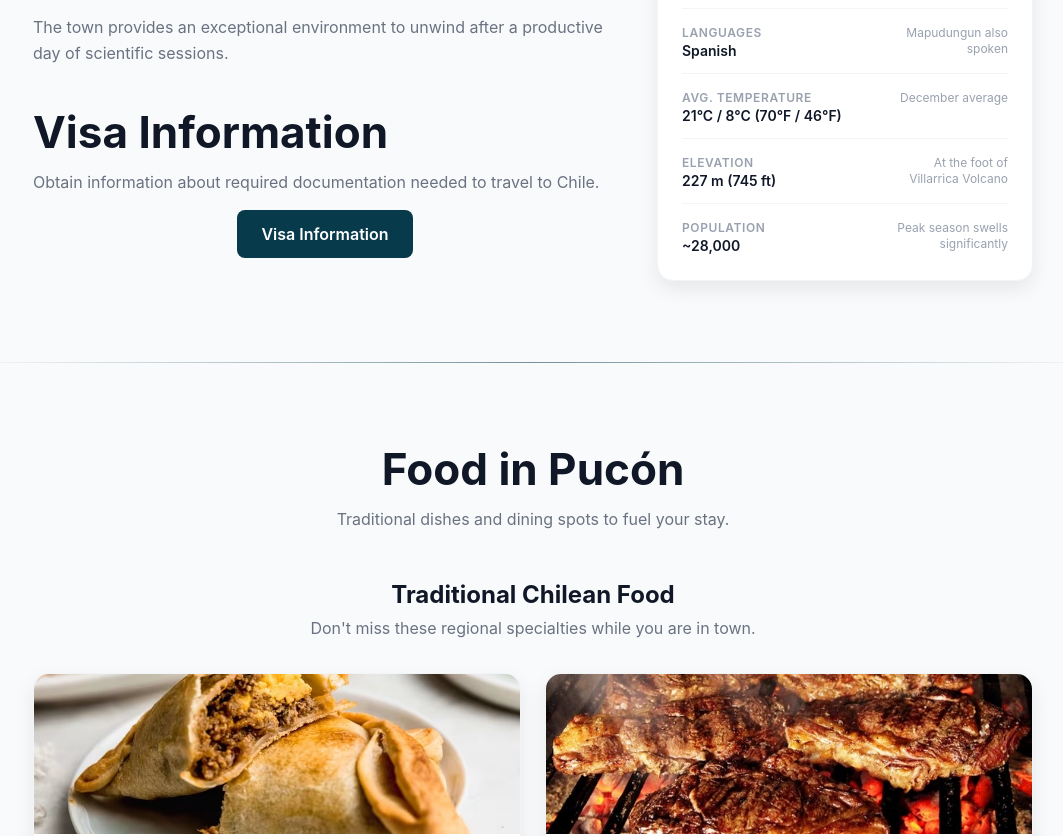
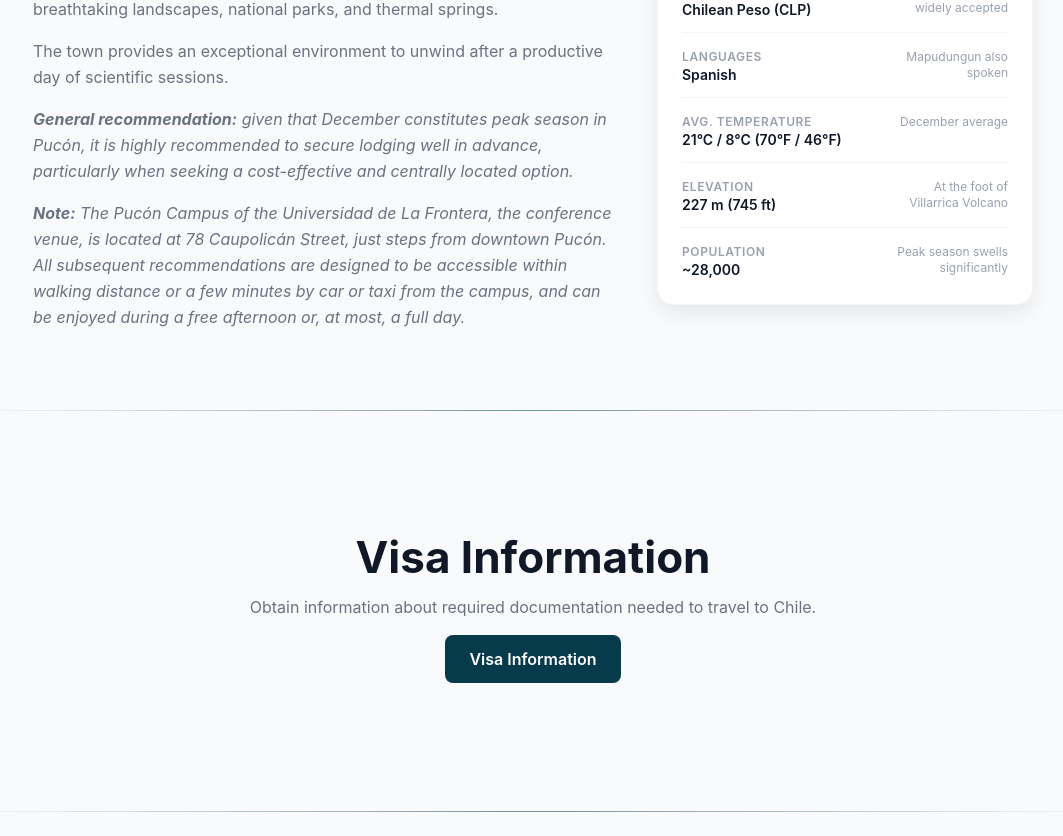
Before and after one commit to CristianR8/WACCI-2026, a Next.js app: page /travel in a window 1280 px wide. Shown: the part 887-1723 px from the top of the page, without its empty margins (107-1170 px from the left). Built offline with nearby package versions, Linux system fonts and the light colour scheme.

Commit message:
Add notes and recommendations

```diff
--- a/src/app/(site)/travel/page.tsx
+++ b/src/app/(site)/travel/page.tsx
@@ -242,7 +242,7 @@ export default function TravelPage() {
         </div>
       </section>
 
-      <section className="py-16 md:py-14 relative overflow-hidden">
+      <section className="py-16 md:py-20 relative overflow-hidden">
         <div className="wrapper">
           <div className="max-w-[1000px] mx-auto">
             <div className="grid md:grid-cols-5 gap-10">
@@ -262,22 +262,23 @@ export default function TravelPage() {
                     The town provides an exceptional environment to unwind after a
                     productive day of scientific sessions.
                   </p>
-                </div>
-                <h2 className="mt-10 text-3xl md:text-title-lg font-bold text-gray-900 mb-3">
-                  Visa Information
-                </h2>
-                <p className="text-gray-500 dark:text-gray-400 max-w-2xl mx-auto">
-                  Obtain information about required documentation needed to travel to Chile.
+                  <p>
+                    <em>
+                      <strong>General recommendation:</strong> given that December constitutes peak
+                      season in Pucón, it is highly recommended to secure lodging well
+                      in advance, particularly when seeking a cost-effective and
+                      centrally located option.
+                    </em>
                   </p>
-                <div className="text-center mb-12">
-                  <a
-                    href=" https://chile.travel/en/good-to-know/entry-and-visa-requirements/"
-                    target="_blank"
-                    rel="noopener noreferrer"
-                    className="inline-flex items-center gap-2 mt-4 px-6 py-3 bg-primary-500 text-white font-semibold rounded-lg hover:bg-primary-600 transition-colors"
-                  >
-                    Visa Information
-                  </a>
+                  <p>
+                    <em>
+                      <strong>Note:</strong> The Pucón Campus of the Universidad de La Frontera, the conference venue,
+                      is located at 78 Caupolicán Street, just steps from downtown Pucón. All subsequent
+                      recommendations are designed to be accessible within walking distance or a few
+                      minutes by car or taxi from the campus, and can be enjoyed during a free
+                      afternoon or, at most, a full day.
+                    </em>
+                  </p>
                 </div>
               </div>
 
@@ -313,18 +314,17 @@ export default function TravelPage() {
         </div>
       </section>
 
-       {/*<SectionDivider />
+      <SectionDivider />
 
       <section className="py-16 md:py-20 bg-gray-50 dark:bg-[#141b29] relative overflow-hidden">
-        <div className="wrapper">
-          <div className="max-w-[1000px] mx-auto">
-            <div className="text-center mb-12">
-              <h2 className="text-3xl md:text-title-lg font-bold text-gray-900 mb-3">
+        <div className="text-center">
+          <h2 className="mt-10 text-3xl md:text-title-lg font-bold text-gray-900 mb-3">
             Visa Information
           </h2>
           <p className="text-gray-500 dark:text-gray-400 max-w-2xl mx-auto">
             Obtain information about required documentation needed to travel to Chile.
           </p>
+          <div className="text-center mb-12">
             <a
               href=" https://chile.travel/en/good-to-know/entry-and-visa-requirements/"
               target="_blank"
@@ -335,9 +335,7 @@ export default function TravelPage() {
             </a>
           </div>
         </div>
-        </div>
-     </section>*/}
-
+      </section>
 
        <SectionDivider />
 
@@ -536,117 +534,6 @@ export default function TravelPage() {
         </div>
       </section>
 
-      {/*<SectionDivider />
-
-      <section className="py-16 md:py-20 bg-gray-50 dark:bg-[#141b29] relative overflow-hidden">
-        <div className="wrapper">
-          <div className="max-w-[1000px] mx-auto">
-            <div className="grid md:grid-cols-2 gap-10">
-              <div>
-                <h2 className="text-2xl font-bold text-gray-900 mb-4">
-                  Travel Guides
-                </h2>
-                <p className="text-gray-500 dark:text-gray-400 leading-relaxed mb-6">
-                  Pucón is often considered Chile&apos;s adventure capital, offering a wide range of
-                  outdoor activities. From trekking Villarrica Volcano and exploring Huerquehue
-                  National Park to relaxing in thermal hot springs like Termas Geométricas,
-                  there&apos;s something for every nature lover.
-                </p>
-                <div className="space-y-3">
-                  <a
-                    href="https://www.chile.travel/en/destinations/pucon/"
-                    target="_blank"
-                    rel="noopener noreferrer"
-                    className="flex items-center gap-3 p-4 rounded-xl border border-gray-100 dark:border-gray-800 bg-white dark:bg-dark-primary shadow-theme-sm hover:shadow-theme-lg transition-shadow"
-                  >
-                    <span className="text-xl">📖</span>
-                    <div>
-                      <h3 className="font-bold text-gray-900 text-sm">
-                        Chile Travel: Pucón
-                      </h3>
-                      <p className="text-xs text-primary-500">English</p>
-                    </div>
-                  </a>
-                  <a
-                    href="https://www.lonelyplanet.com/chile/araucania/pucon"
-                    target="_blank"
-                    rel="noopener noreferrer"
-                    className="flex items-center gap-3 p-4 rounded-xl border border-gray-100 dark:border-gray-800 bg-white dark:bg-dark-primary shadow-theme-sm hover:shadow-theme-lg transition-shadow"
-                  >
-                    <span className="text-xl">🌍</span>
-                    <div>
-                      <h3 className="font-bold text-gray-900 text-sm">
-                        Lonely Planet: Pucón
-                      </h3>
-                      <p className="text-xs text-primary-500">English</p>
-                    </div>
-                  </a>
-                  <a
-                    href="https://puraaventura.com/chile/pucon/"
-                    target="_blank"
-                    rel="noopener noreferrer"
-                    className="flex items-center gap-3 p-4 rounded-xl border border-gray-100 dark:border-gray-800 bg-white dark:bg-dark-primary shadow-theme-sm hover:shadow-theme-lg transition-shadow"
-                  >
-                    <span className="text-xl">🏔️</span>
-                    <div>
-                      <h3 className="font-bold text-gray-900 text-sm">
-                        Pura Aventura: Pucón
-                      </h3>
-                      <p className="text-xs text-primary-500">English</p>
-                    </div>
-                  </a>
-                </div>
-              </div>
-
-              <div>
-                <h2 className="text-2xl font-bold text-gray-900 mb-4">
-                  Dining
-                </h2>
-                <p className="text-gray-500 dark:text-gray-400 leading-relaxed mb-6">
-                  Pucón has a diverse food scene shaped by Mapuche traditions, German influence,
-                  and modern Chilean cuisine. You&apos;ll find great local meats, fresh trout, and
-                  artisanal chocolates, especially around the town center and main streets.
-                </p>
-                <div className="space-y-3">
-                  <a
-                    href="https://www.tripadvisor.com/Restaurants-g303681-Pucon_Araucania_Region.html"
-                    target="_blank"
-                    rel="noopener noreferrer"
-                    className="flex items-center gap-3 p-4 rounded-xl border border-gray-100 dark:border-gray-800 bg-white dark:bg-dark-primary shadow-theme-sm hover:shadow-theme-lg transition-shadow"
-                  >
-                    <span className="text-xl">🍽️</span>
-                    <div>
-                      <h3 className="font-bold text-gray-900 text-sm">
-                        Top 10 Best Restaurants in Pucón
-                      </h3>
-                      <p className="text-xs text-gray-500 dark:text-gray-400">
-                        Discover the best dining options in the Araucanía region
-                      </p>
-                    </div>
-                  </a>
-                  <a
-                    href="https://www.tripadvisor.com/Restaurants-g303681-zfp2552-Pucon_Araucania_Region.html"
-                    target="_blank"
-                    rel="noopener noreferrer"
-                    className="flex items-center gap-3 p-4 rounded-xl border border-gray-100 dark:border-gray-800 bg-white dark:bg-dark-primary shadow-theme-sm hover:shadow-theme-lg transition-shadow"
-                  >
-                    <span className="text-xl">🥗</span>
-                    <div>
-                      <h3 className="font-bold text-gray-900 text-sm">
-                        Best spots for lunch in Pucón
-                      </h3>
-                      <p className="text-xs text-gray-500 dark:text-gray-400">
-                        Great options for a midday meal during your stay
-                      </p>
-                    </div>
-                  </a>
-                </div>
-              </div>
-            </div>
-          </div>
-        </div>
-      </section>*/}
-
       <SectionDivider />
 
       <section className="py-16 md:py-20 relative overflow-hidden">
```
Lines whose indentation alone changed are shown as unchanged.
